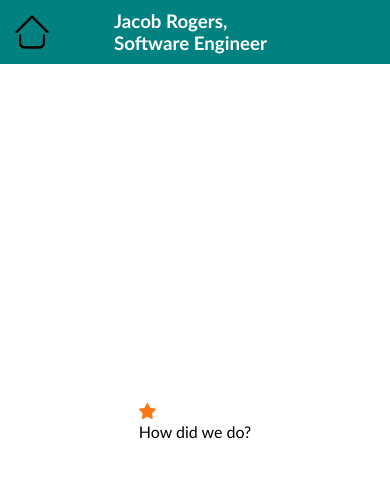
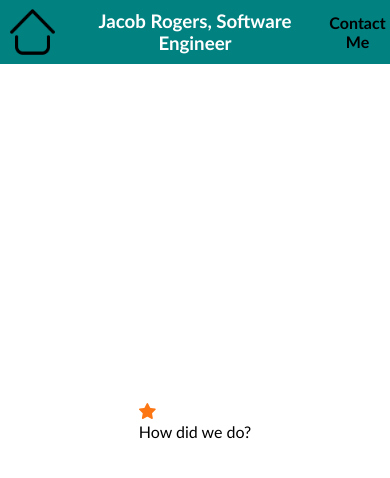
Before and after one commit to jacobrogers603/jacob_rogers_portfolio, a plain HTML site: page pages/interactiveRatingComp.html in a window 390 px wide. Drawn offline with Linux system fonts and the light colour scheme.

Commit message:
grid, still failing on responsiveness for font siz

```diff
--- a/css/topNav.css
+++ b/css/topNav.css
@@ -8,7 +8,7 @@
     box-sizing: border-box;
 }
 
-.navFlex {
+.topNav {
     position: fixed;
     display: flex;
     justify-content: center;
@@ -19,14 +19,26 @@
     background-color: var(--windows95);
 }
 
-.topNavContent {
+.navGrid {
     display: grid;
+    grid-template-columns: 1fr 4fr 1fr;
+    grid-template-rows: 100%;
+    grid-template-areas: 'house title contact';
     align-items: center;
+    justify-items: center;
+    width: 100%;
     max-width: 1440px;
-    grid-template-columns: 4rem 1.5fr 1fr 1.5fr 4rem;
 }
 
-.topNavContent a {
+.house {
+    display: flex;
+    width: 100%;
+    height: 100%;
+    align-items: center;
+    justify-content: center;
+}
+
+.house a {
     display: flex;
     align-items: center;
     justify-content: center;
@@ -35,12 +47,31 @@
 }
 
 .homeImg {
-    height: 60%;
-    width: 60%;
+    max-width: 80%;
+    max-height: 80%;
+    object-fit: contain;
+    transition: transform 0.2s ease;
 }
 
-.topNavContent h3 {
-    color: white;
-    max-height: 4rem;
-    min-width: 10.113rem;
+.homeImg:hover {
+    transform: scale(1.05);
 }
+
+.titleDiv {
+   color: white;
+   text-align: center;
+}
+
+.contactMeNav {
+    text-align: center;
+    text-decoration: none;
+    color: black;
+    font-weight: bold;
+    transition: transform 0.2s ease;
+}
+
+.contactMeNav:hover {
+    color: blue;
+    text-decoration: underline;
+    transform: scale(1.025);
+}
--- a/pages/interactiveRatingComp.html
+++ b/pages/interactiveRatingComp.html
@@ -11,21 +11,29 @@
 </head>
 
 <body>
-  <nav class="navFlex">
-    <div class="topNavContent">
+  <nav class="topNav">
+    <div class="navGrid">
+      <div class="house">
         <a href="../index.html">
           <img class="homeImg" src="../assets/images/home.png">
         </a>
-      <div class="navSpacing"></div>
+      </div>
+      <div class="titleDiv">
         <h3> Jacob Rogers, Software Engineer </h3>
       </div>
+      <a class="contactMeNav" href="../index.html">
+        Contact Me
+      </a>
+    </div>
   </nav>
+  <main>
     <div id="mainBox">
       <div id="starIcon">
         <img src="../assets/images/interactiveRatingComp/images/icon-star.svg" alt="">
       </div>
       <p>How did we do?</p>
     </div>
+  </main>
 </body>
 
 </html>
```
Lines whose indentation alone changed are shown as unchanged.
